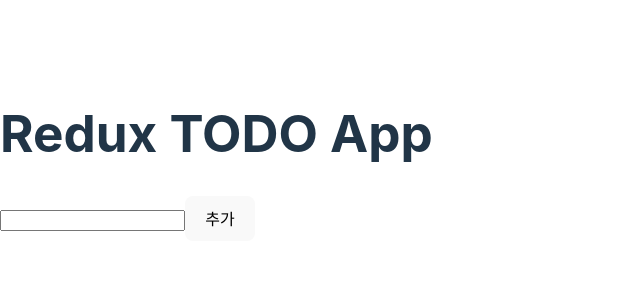
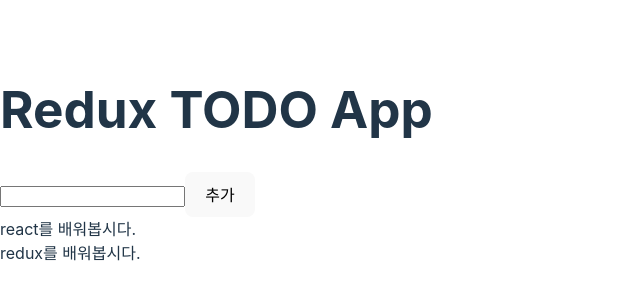
Before and after one commit to johj703/redux_todo_app, a React (Vite) app: page / in a window 1280 px wide. Shown: the part 244-544 px from the top of the page, without its empty margins (0-640 px from the left). Built offline with nearby package versions, Linux system fonts and the light colour scheme.

Commit message:
저장된 id를 키로 지정하고 title을 뿌려줄 함수를 map을 사용해서 작성하고 app 파일에 return 값으로 넣기

```diff
--- a/src/App.jsx
+++ b/src/App.jsx
@@ -1,11 +1,13 @@
 import { useSelector } from "react-redux";
 import AddForm from "./components/AddForm";
+import TodoList from "./components/TodoList";
 
 function App() {
   return (
     <div>
       <h1>Redux TODO App</h1>
       <AddForm />
+      <TodoList />
     </div>
   );
 }
--- a/src/components/TodoList.jsx
+++ b/src/components/TodoList.jsx
@@ -3,7 +3,13 @@
 
 const TodoList = () => {
   const todos = useSelector((state) => state.todos);
-  return <div>TodoList</div>;
+  return (
+    <div>
+      {todos.map(function (todo) {
+        return <div key={todo.id}>{todo.title}</div>;
+      })}
+    </div>
+  );
 };
 
 export default TodoList;
```
